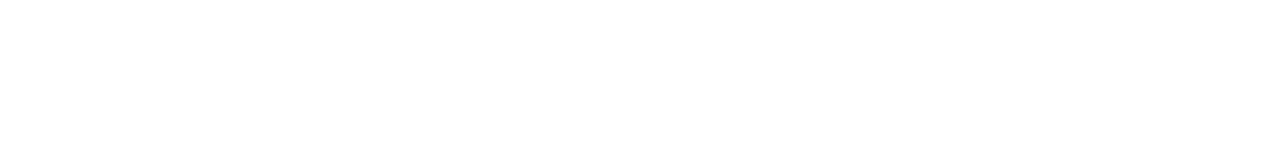
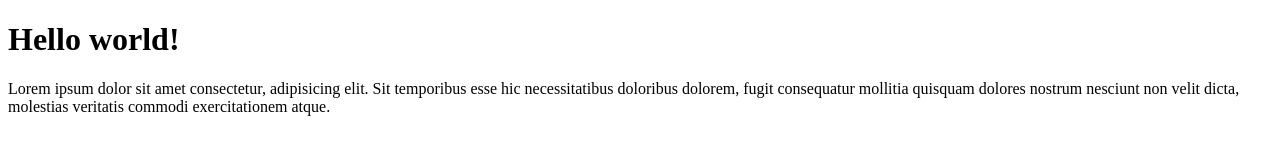
Before and after one commit to alena-mrk256/lab1, a plain HTML site: page index.html in a window 1280 px wide. Drawn offline with Linux system fonts and the light colour scheme.

Commit message:
add changes

```diff
--- a/index.html
+++ b/index.html
@@ -3,9 +3,15 @@
 <head>
     <meta charset="UTF-8">
     <meta name="viewport" content="width=device-width, initial-scale=1.0">
-    <title>Document</title>
+    <title>Hello world</title>
 </head>
 <body>
-
+    <h1>Hello world!</h1>
+    <p>Lorem ipsum dolor sit amet consectetur,
+        adipisicing elit. Sit temporibus esse hic
+         necessitatibus doloribus dolorem, fugit
+         consequatur mollitia quisquam dolores nostrum
+         nesciunt non velit dicta, molestias veritatis commodi
+         exercitationem atque.</p>
 </body>
 </html>
```
